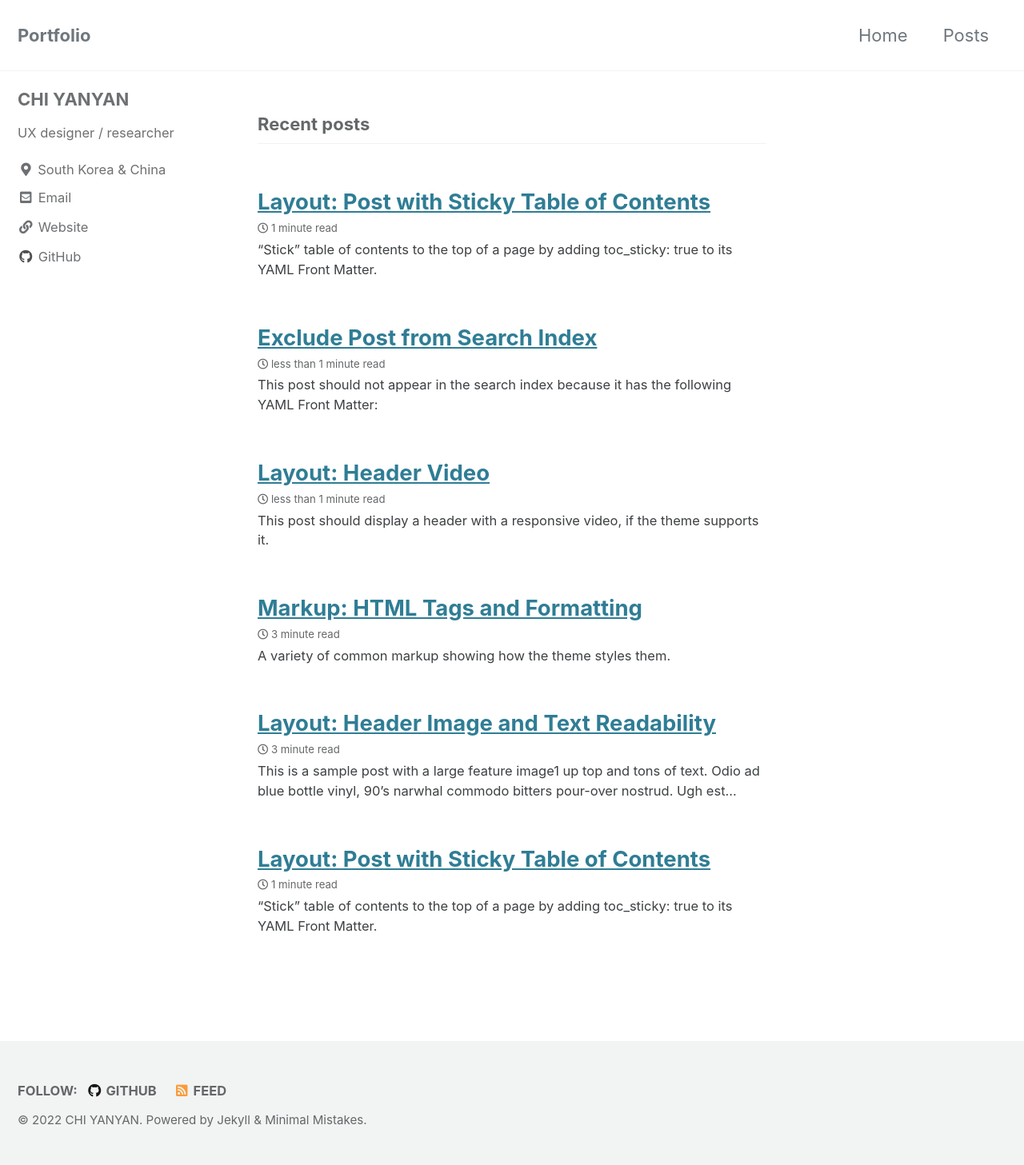
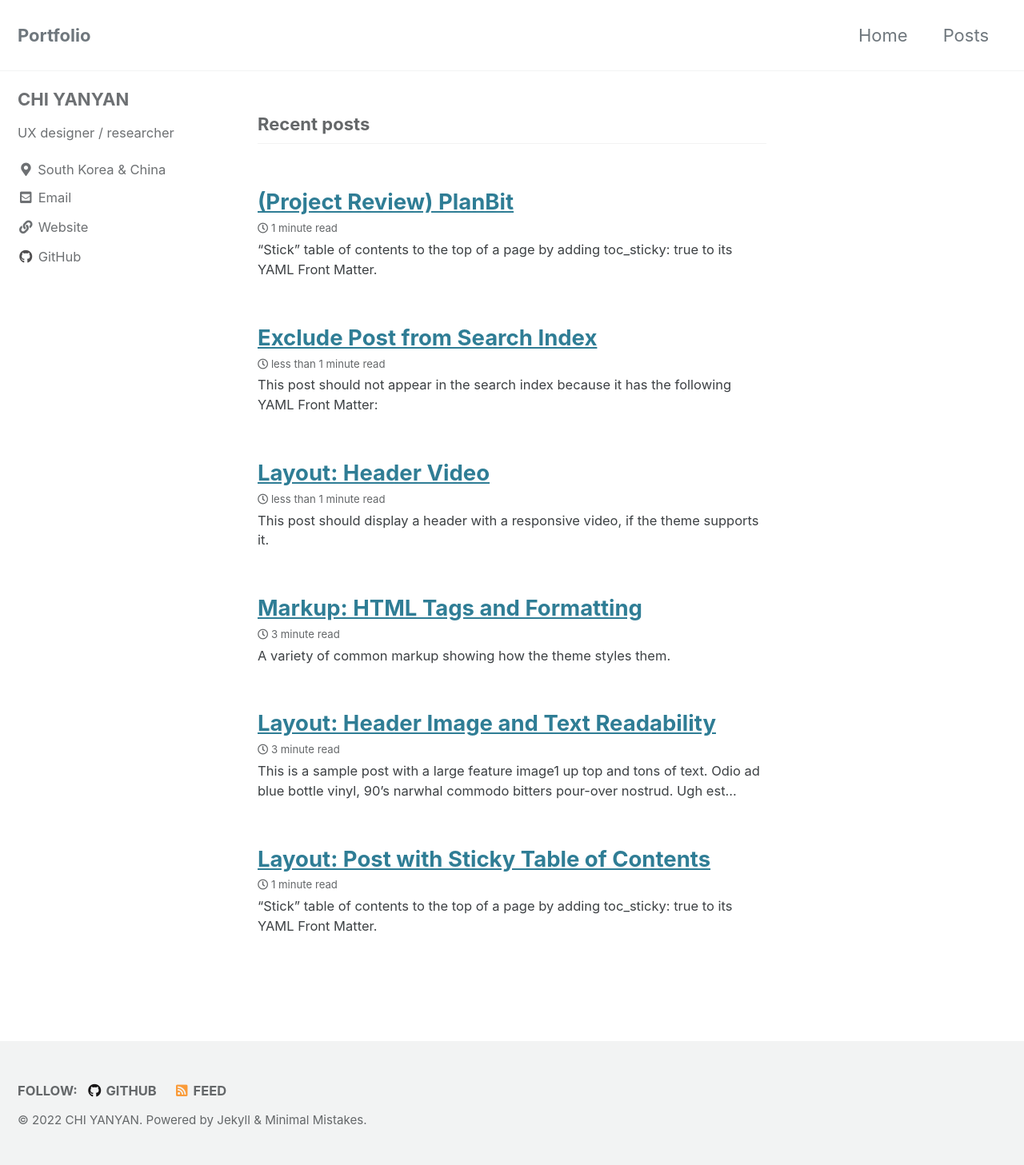
Before and after one commit to yomyomiii/yomyomiii.github.io, a Jekyll site: the page built from index.html, in a window 1280 px wide. Shown: the whole page at 80% size. Built offline with Jekyll 4.4.1, drawn with Linux system fonts in a browser that asks for light colours; cached includes are drawn as plain includes; the list of posts is cut into pages by our own code.

Commit message:
Update 2022-07-24-project-review-planbit.md

```diff
--- a/_posts/2022-07-24-project-review-planbit.md
+++ b/_posts/2022-07-24-project-review-planbit.md
@@ -1,7 +1,7 @@
 ---
-title: "Layout: Post with Sticky Table of Contents"
+title: "(Project Review) PlanBit"
 tags:
-  - table of contents
+  - project review
 toc: true
 toc_sticky: true
 ---
```
